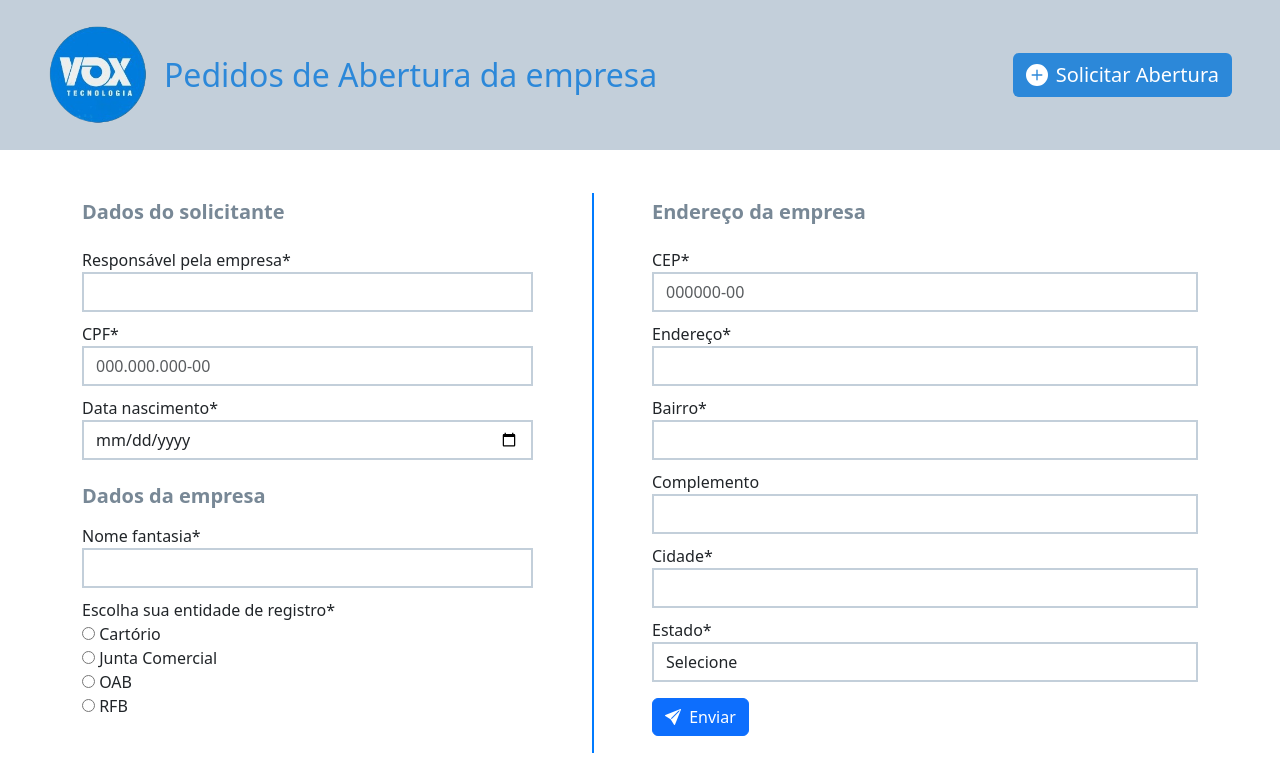
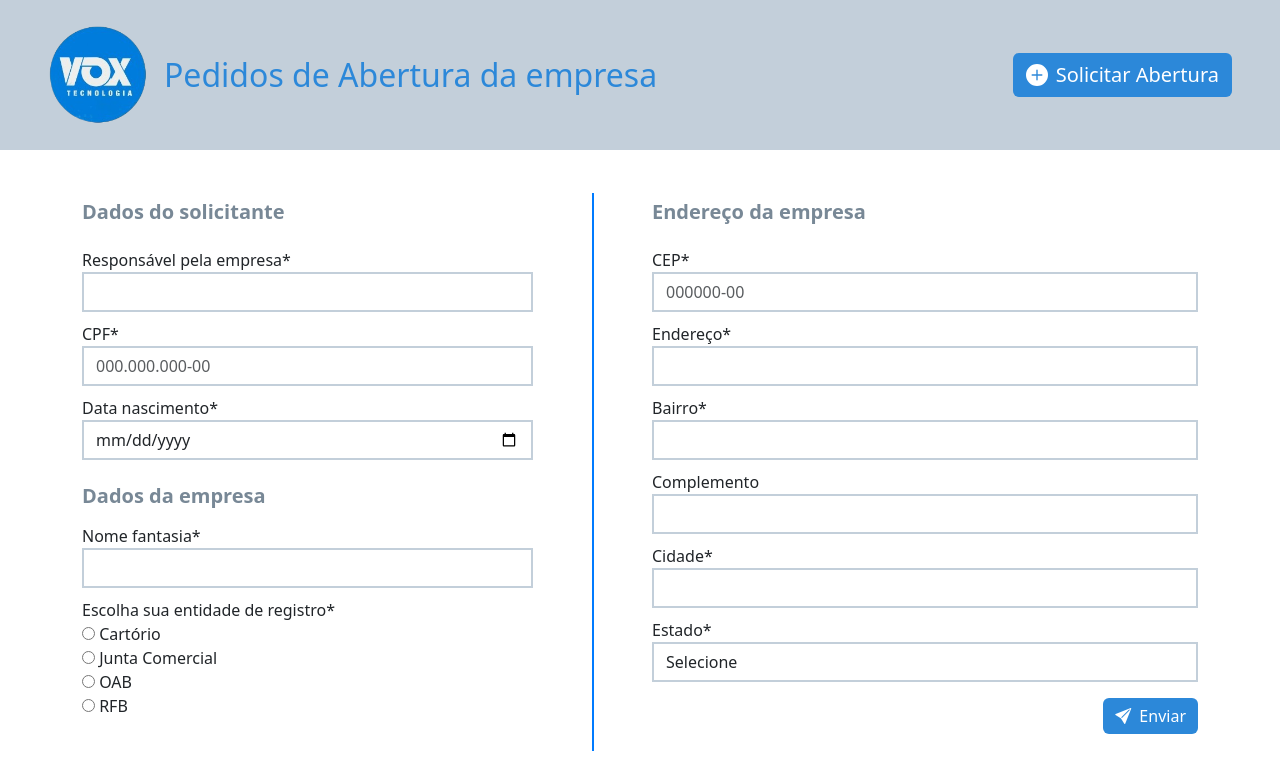
Before and after one commit to RogerXO/abertura-de-empresas-vox, an Angular app: page /pedidos/novo in a window 1280 px wide. Shown: the top 774 px of the page. Built offline with nearby package versions, Linux system fonts and the light colour scheme.

Commit message:
chore: pedido-form working well

```diff
--- a/src/app/shared/services/pedidos-form.service.ts
+++ b/src/app/shared/services/pedidos-form.service.ts
@@ -19,7 +19,6 @@ export class PedidosFormService {
     entity: ['', Validators.required],
     address: this.formBuilder.group({
       street: ['', Validators.required],
-      number: ['', Validators.required],
       neighborhood: ['', Validators.required],
       city: ['', Validators.required],
       zipcode: ['', [Validators.required, Validators.pattern(/^\d{5}-\d{3}$/)]],
--- a/src/app/views/pedidos/pedidos-form/pedidos-form.component.css
+++ b/src/app/views/pedidos/pedidos-form/pedidos-form.component.css
@@ -38,6 +38,15 @@ select.ng-touched.ng-invalid {
   background-color: #007bff;
 }
 
+.btn-primary {
+  background-color: #2C88D9;
+  border: none;
+}
+
+.btn-primary:hover {
+  background-color:  #007bff;
+}
+
 @media (max-width: 768px) {
   .left-panel,
   .right-panel {
--- a/src/app/views/pedidos/pedidos-form/pedidos-form.component.html
+++ b/src/app/views/pedidos/pedidos-form/pedidos-form.component.html
@@ -86,7 +86,7 @@
     </div>
 
     <!-- Coluna direita -->
-    <div class="col-md-6">
+    <div class="col-md-6 d-flex flex-column">
       <h5 class="mb-4 form-title">Endereço da empresa</h5>
 
       <div [formGroupName]="'address'">
@@ -198,7 +198,7 @@
         </div>
       </div>
 
-      <button type="submit" class="btn btn-primary mb-4">
+      <button type="submit" class="btn btn-primary mb-4 align-self-end">
         <i class="bi bi-send-fill me-1"></i> Enviar
       </button>
     </div>
--- a/src/app/views/pedidos/pedidos-form/pedidos-form.component.ts
+++ b/src/app/views/pedidos/pedidos-form/pedidos-form.component.ts
@@ -21,7 +21,6 @@ export class PedidosFormComponent implements OnInit {
   constructor(public pedidosFormService: PedidosFormService) {}
 
   ngOnInit(): void {
-    console.log(this.pedidosFormService.form);
     this.checkScreenSize();
   }
 
@@ -33,7 +32,7 @@ export class PedidosFormComponent implements OnInit {
     return this.pedidosFormService.form.get(controlName);
   }
 
-  onSubmit(): void {
+  onSubmit() {
     if (this.pedidosFormService.form.valid) {
       this.pedidosFormService.submit();
     } else {
```
